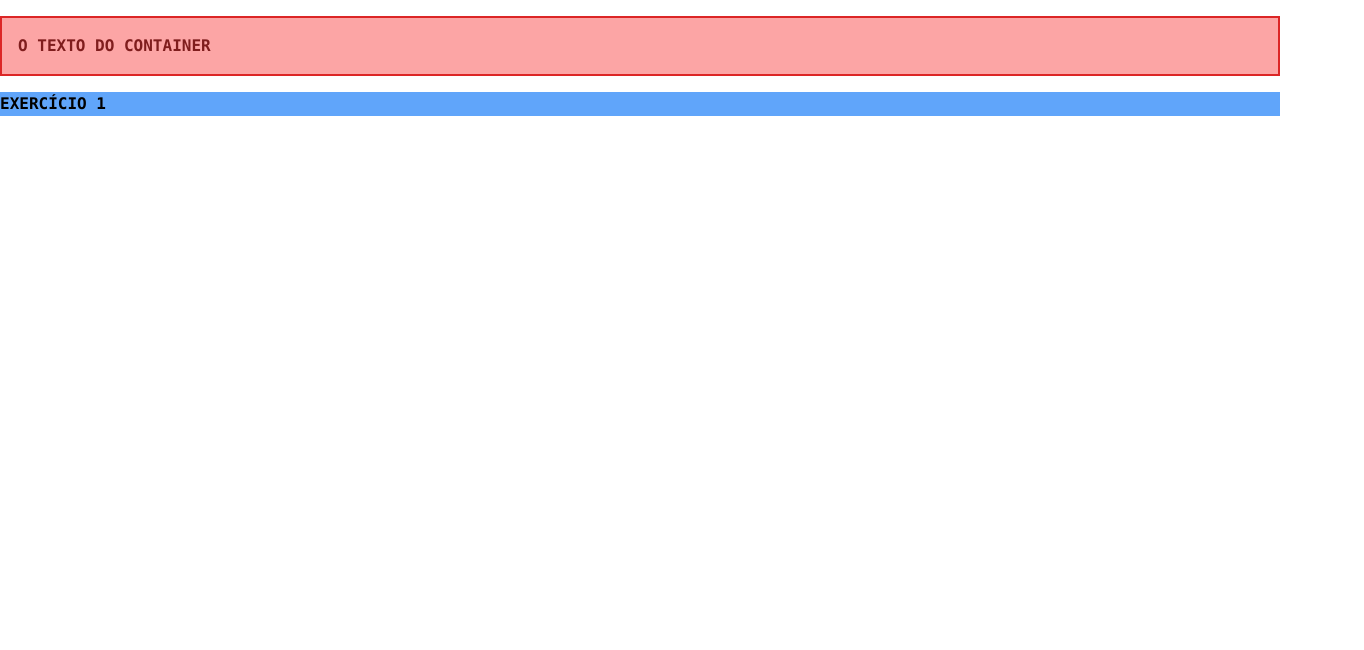
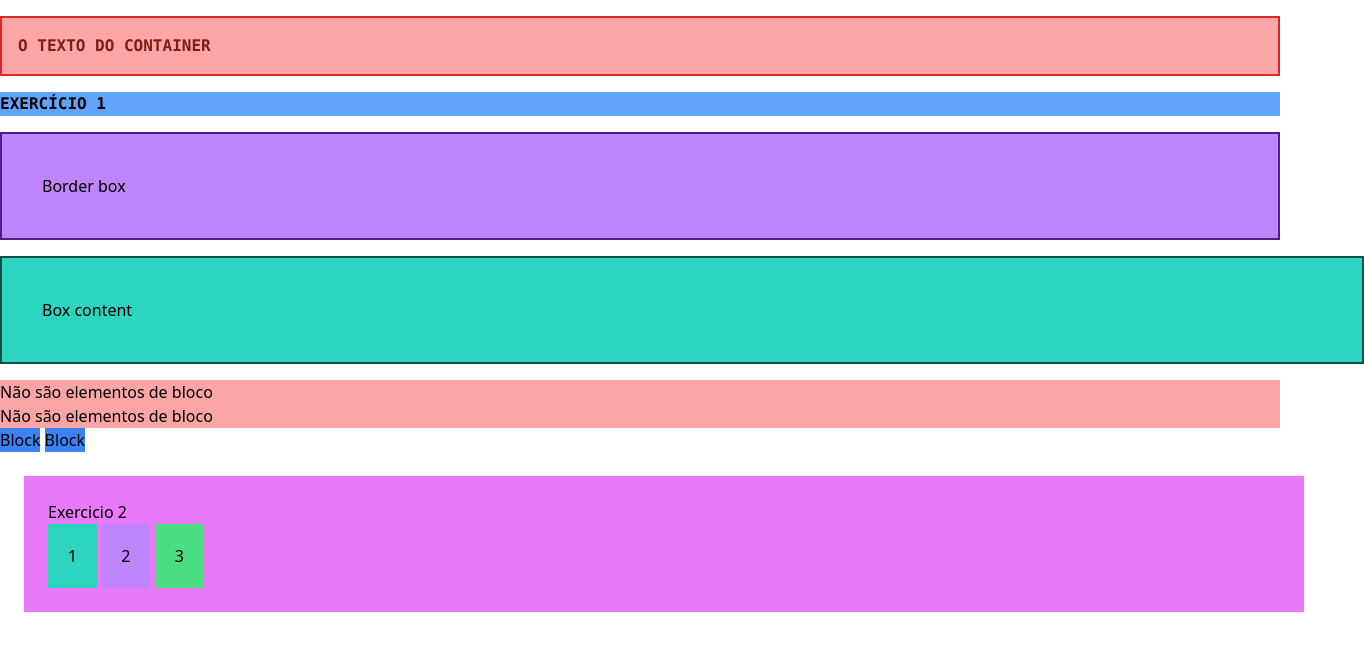
Before and after one commit to clepverse/curso-tailwindcss, a website: page src/index.html in a window 1280 px wide. Shown: the whole page, 1364 px wide, since content can reach past the window. Drawn offline with Linux system fonts and the light colour scheme.

Commit message:
Exercicio 2

```diff
--- a/src/index.html
+++ b/src/index.html
@@ -17,5 +17,31 @@
     <div class="container bg-green-400 my-4 md:bg-blue-400">
       <p class="font-mono font-bold uppercase">Exercício 1</p>
     </div>
+    <div
+      class="container bg-purple-400 border-2 border-purple-900 my-4 border-box p-10"
+    >
+      <p>Border box</p>
+    </div>
+    <div
+      class="container bg-teal-400 border-2 border-teal-900 my-4 box-content p-10"
+    >
+      <p>Box content</p>
+    </div>
+    <!--Display-->
+    <div class="container">
+      <span class="block bg-red-300">Não são elementos de bloco</span>
+      <span class="block bg-red-300">Não são elementos de bloco</span>
+      <div class="bg-blue-500 inline-block">Block</div>
+      <div class="bg-blue-500 inline-block">Block</div>
+      <div class="bg-green-900 hidden">Estou aparecendo</div>
+    </div>
+
+    <!--Exercicio 2-->
+    <div class="container bg-fuchsia-400 m-6 p-6">
+      <p class="mx-auto">Exercicio 2</p>
+      <div class="bg-teal-400 inline-block p-5">1</div>
+      <div class="bg-purple-400 inline-block p-5">2</div>
+      <div class="bg-green-400 inline-block p-5">3</div>
+    </div>
   </body>
 </html>
```
